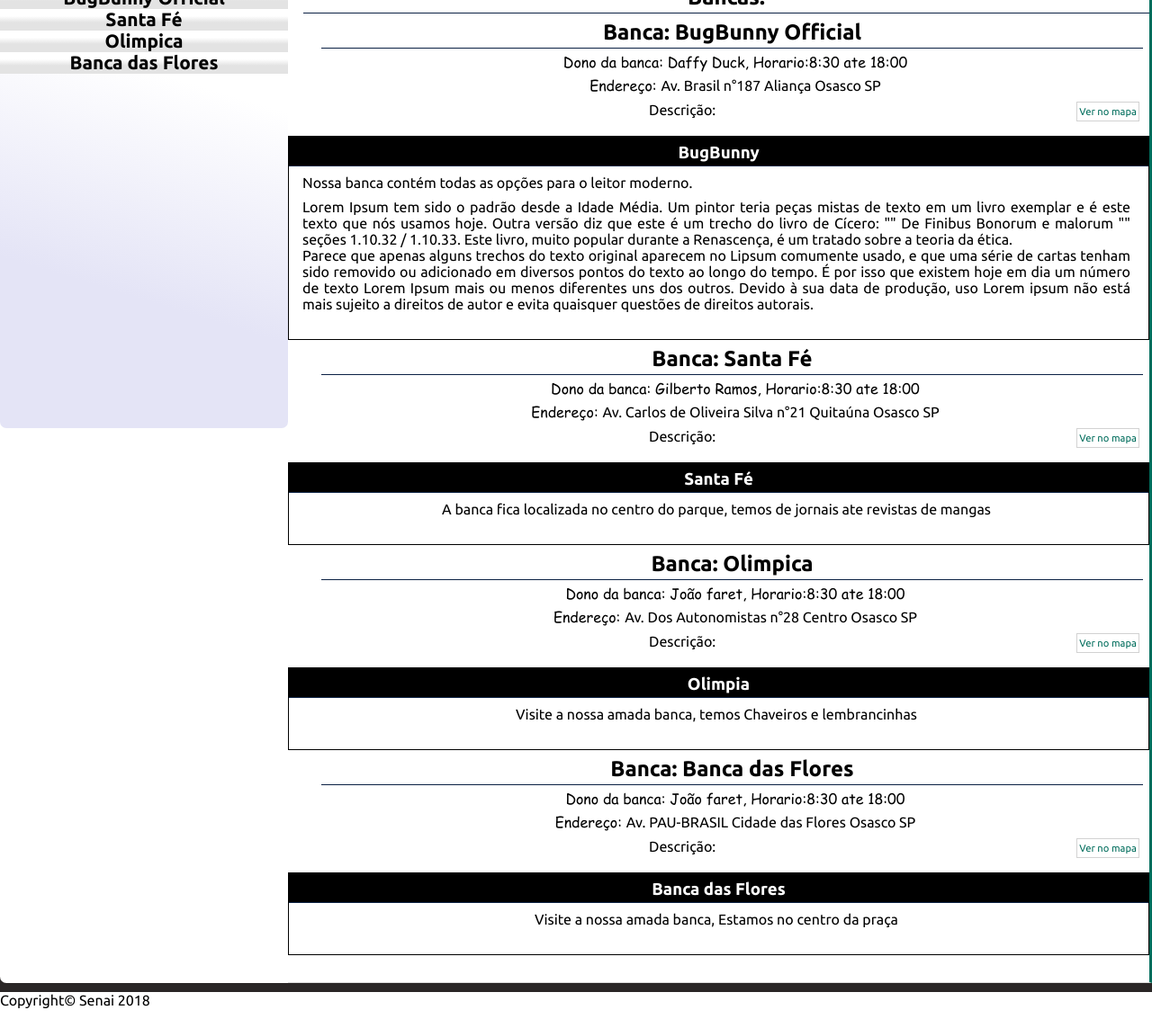
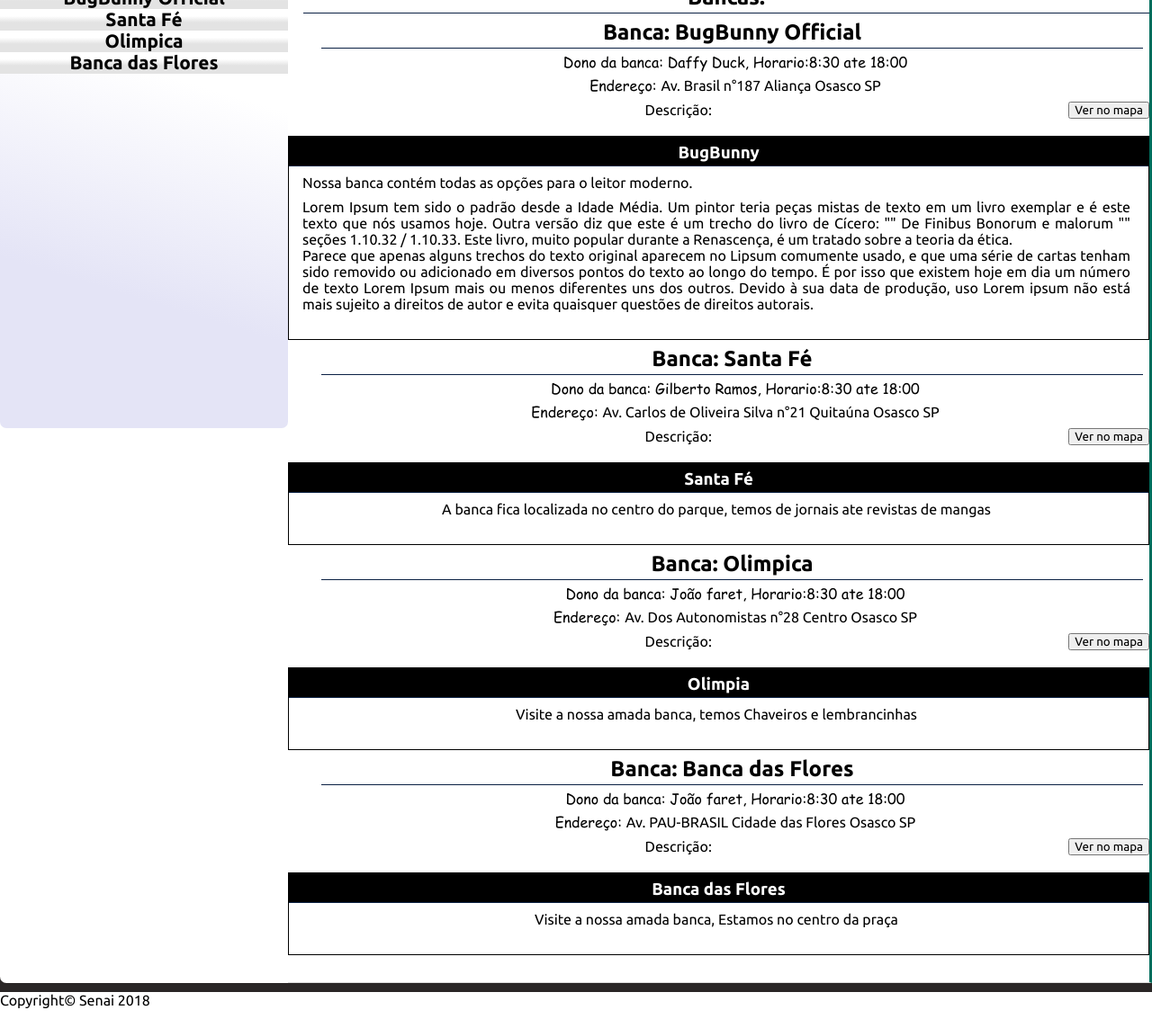
Before and after one commit to gilberto-009199/BugsBonny, a PHP site: page /stalls.php in a window 1280 px wide. Shown: the part 434-1577 px from the top of the page at 90% size. Run offline with PHP 8.4, Linux system fonts and the light colour scheme; data comes from the database, SQL or seed files in the repository; some web fonts are replaced.

Commit message:
arrumando erros no ccs do arquivo style.css e arrumando botoes da pagina bancas(stalls.php)

```diff
--- a/stalls.php
+++ b/stalls.php
@@ -106,7 +106,7 @@ try {
                                 <p>Dono da banca: <?= $bancas[$i]->dono ?>, Horario:<?= $bancas[$i]->horario ?></p>
                                 <p>Endereço: <a href="#mapa" onclick="map.setView([<?= $bancas[$i]->location ?>], 14);"><?= $bancas[$i]->logradouro . " " . $bancas[$i]->bairro . " " . $bancas[$i]->cidade . " " . $bancas[$i]->uf ?></a></p>
                             </article>
-                            <button class="btn Direita" style="padding-left:2px; padding-right:2px;" onclick="map.setView([<?= $bancas[$i]->location ?>], 14);">Ver no mapa</button>
+                            <button class="Direita" style="padding-left:5px; padding-right:5px;" onclick="map.setView([<?= $bancas[$i]->location ?>], 14);">Ver no mapa</button>
                             <p>Descrição:</p>
                             <div data-style="DescricaoBancas">
                                 <?= BBcode($bancas[$i]->descrisao) ?>
```
